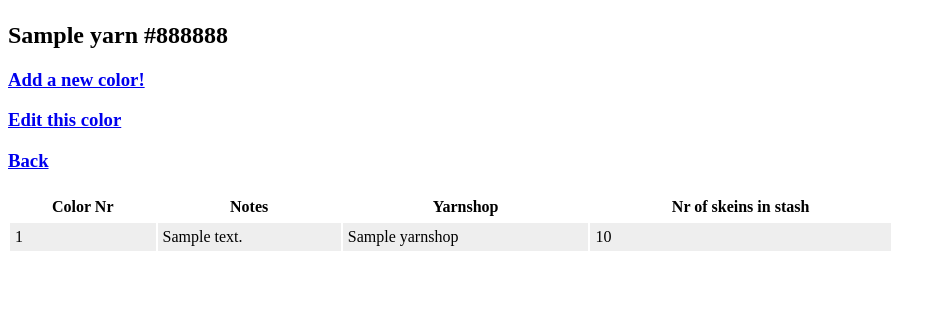
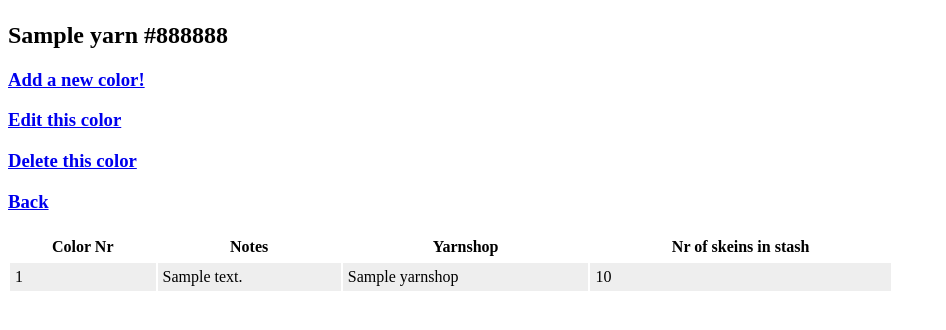
Before and after one commit to lhannig/wooly-mammoth, a Django app: page /strick/yarns/1/colors/1 in a window 1280 px wide. Shown: the part 180-510 px from the top of the page, without its empty margins (0-946 px from the left). Run offline with Django 3.2, Linux system fonts and the light colour scheme; tables that the repository leaves empty hold one stand-in row (values such as "Sample post").

Commit message:
delete colors added

```diff
--- a/stricken/strick/templates/strick/color.html
+++ b/stricken/strick/templates/strick/color.html
@@ -4,6 +4,7 @@
 <h2>{{ color }}</h2>
 <a href="{% url 'add_color' color.yarntype.id %}"><h3>Add a new color!</h3></a>
 <a href="{% url 'edit_color' color.yarntype.id color.id  %}"><h3>Edit this color</h3></a>
+<a href="{% url 'delete_color' color.yarntype.id color.id  %}"><h3>Delete this color</h3></a>
 <a href="{% url 'yarn_detail' color.yarntype.id %}"><h3>Back</h3></a>
 <table>
     <tr>
--- a/stricken/strick/urls.py
+++ b/stricken/strick/urls.py
@@ -27,6 +27,8 @@ urlpatterns = [
          name='add_color'),
     path('yarns/<int:yarntype_id>/colors/<int:color_id>/edit',
          views.edit_color, name='edit_color'),
+    path('yarns/<int:yarntype_id>/colors/<int:color_id>/delete',
+         views.delete_color, name='delete_color'),
 
     # Projectideas
     path('projectideas', views.projectideas, name='projectideas'),
--- a/stricken/strick/views.py
+++ b/stricken/strick/views.py
@@ -61,14 +61,6 @@ def delete_yarn(request, yarntype_id):
 
     return redirect('yarns')
 
-
-def color_detail(request, yarntype_id, color_id):
-    """shows one color of a specific yarn"""
-    color = Color.objects.filter(yarntype_id=yarntype_id).get(pk=color_id)
-
-    return render(request, 'strick/color.html', {'color': color,})
-
-
 def add_yarn(request):
     """Add a new yarn"""
     if request.method != "POST":
@@ -85,6 +77,25 @@ def add_yarn(request):
     return render(request, 'strick/add_yarn.html', {
         'form': form,
     })
+
+
+def edit_yarn(request, yarntype_id):
+    """edit an existing yarn type"""
+    yarn = get_object_or_404(Yarn, id=yarntype_id)
+    form = YarnForm(request.POST or None, instance=yarn)
+    if form.is_valid():
+        form.save()
+
+        return redirect('yarn_detail', yarntype_id=yarn.id)
+
+    return render(request, 'strick/edit_yarn.html', {'form': form, })
+
+def color_detail(request, yarntype_id, color_id):
+    """shows one color of a specific yarn"""
+    color = Color.objects.filter(yarntype_id=yarntype_id).get(pk=color_id)
+
+    return render(request, 'strick/color.html', {'color': color,})
+
 
 
 def add_color(request, yarntype_id):
@@ -122,17 +133,6 @@ def add_color(request, yarntype_id):
     return render(request, 'strick/add_color.html', {'form': form, })
 
 
-def edit_yarn(request, yarntype_id):
-    """edit an existing yarn type"""
-    yarn = get_object_or_404(Yarn, id=yarntype_id)
-    form = YarnForm(request.POST or None, instance=yarn)
-    if form.is_valid():
-        form.save()
-
-        return redirect('yarn_detail', yarntype_id=yarn.id)
-
-    return render(request, 'strick/edit_yarn.html', {'form': form, })
-
 
 def edit_color(request, yarntype_id, color_id):
     """edit an existing color"""
@@ -148,6 +148,14 @@ def edit_color(request, yarntype_id, color_id):
                         color_id=instance.id)
 
     return render(request, 'strick/edit_color.html', {'form': form, })
+
+def delete_color(request, yarntype_id, color_id):
+    """ delete a color from the db """
+    color = get_object_or_404(Color, pk=color_id)
+    color.delete()
+    messages.info(request, 'The color %s was successfully deleted' % color.color)
+
+    return redirect('yarn_detail', yarntype_id)
 
 
 def projectideas(request):
```
Also changed, not shown: stricken/strick/templates/strick/yarn_detail.html (+9 -1 lines).
